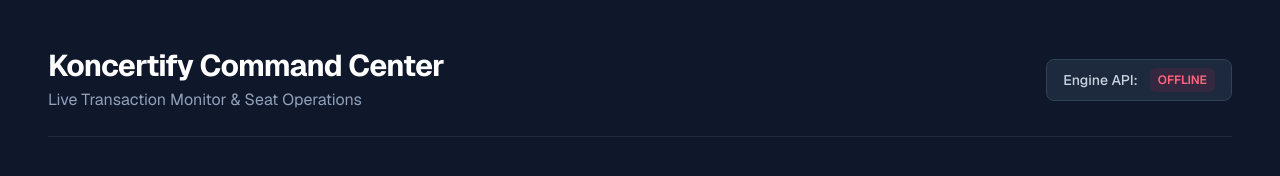
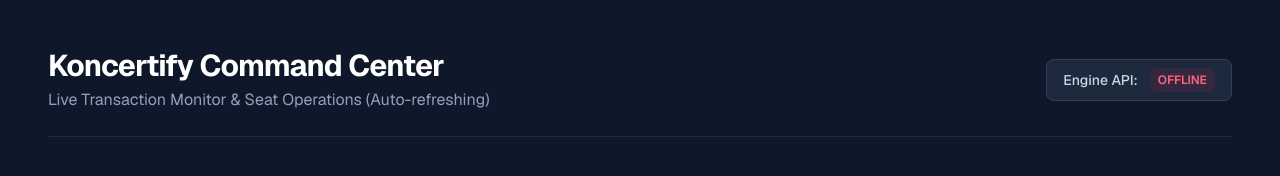
Before and after one commit to meghnarav/koncertify, a Next.js app in the folder frontend-portal/: page / in a window 1280 px wide. Shown: the top 176 px of the page. Built offline with nearby package versions, Linux system fonts and the light colour scheme; no server answers.

Commit message:
feat: wrap metric fetch inside setInterval hook - check every 5 seconds

```diff
--- a/frontend-portal/src/app/page.tsx
+++ b/frontend-portal/src/app/page.tsx
@@ -15,23 +15,21 @@ export default function Home() {
   useEffect(() => {
     const baseUrl = process.env.NEXT_PUBLIC_API_URL || "https://koncertify-backend.onrender.com";
 
-    // Call 1: Backend Engine Health Check
     fetch(`${baseUrl}/api/health`)
       .then((res) => (res.ok ? setBackendStatus("CONNECTED") : setBackendStatus("ERROR")))
       .catch(() => setBackendStatus("OFFLINE"))
       .finally(() => setLoading(false));
 
-    // Call 2: Summary Metrics (Guarded to prevent parsing crashes)
+    const fetchMetrics = () => {
       fetch(`${baseUrl}/api/bookings/summary`)
         .then((res) => {
           if (!res.ok) {
-          throw new Error(`HTTP Error: Backend responded with status code ${res.status}`);
+            throw new Error(`HTTP Error: ${res.status}`);
           }
           return res.json();
         })
         .then((data) => {
           if (data) {
-          console.log("Summary data loaded successfully:", data);
             setStats({
               activeBookings: data.activeBookings ?? 0,
               availableSeats: data.availableSeats ?? 0
@@ -39,8 +37,15 @@ export default function Home() {
           }
         })
         .catch((err) => {
-        console.error("Dashboard failed to populate metrics:", err.message);
+          console.error("Dashboard failed to refresh live metrics:", err.message);
         });
+    };
+
+    fetchMetrics();
+
+    const intervalId = setInterval(fetchMetrics, 5000);
+
+    return () => clearInterval(intervalId);
   }, []);
 
   return (
@@ -48,7 +53,7 @@ export default function Home() {
       <header className="mb-10 flex flex-col md:flex-row justify-between items-start md:items-center gap-4 border-b border-slate-800 pb-6">
         <div>
           <h1 className="text-3xl font-bold tracking-tight text-white">Koncertify Command Center</h1>
-          <p className="text-slate-400 mt-1">Live Transaction Monitor & Seat Operations</p>
+          <p className="text-slate-400 mt-1">Live Transaction Monitor & Seat Operations (Auto-refreshing)</p>
         </div>
 
         <div className="flex items-center gap-3 bg-slate-800 px-4 py-2 rounded-lg border border-slate-700">
```
Lines whose indentation alone changed are shown as unchanged.
